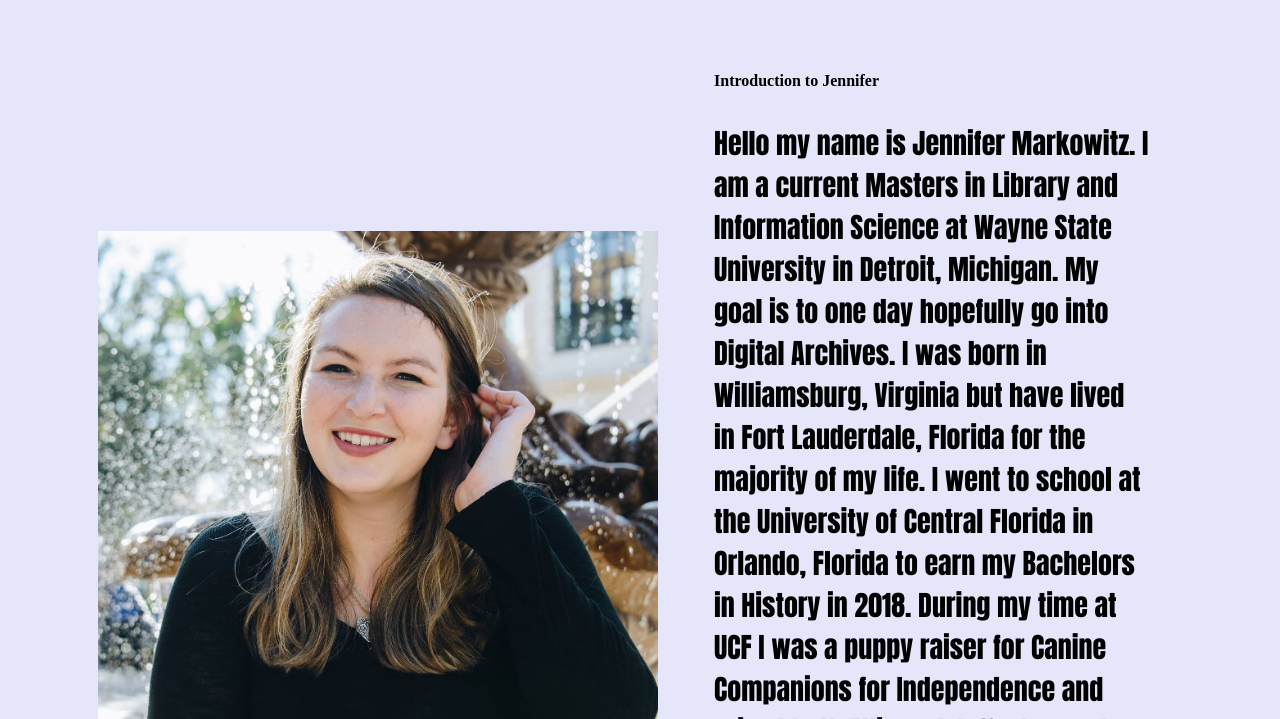
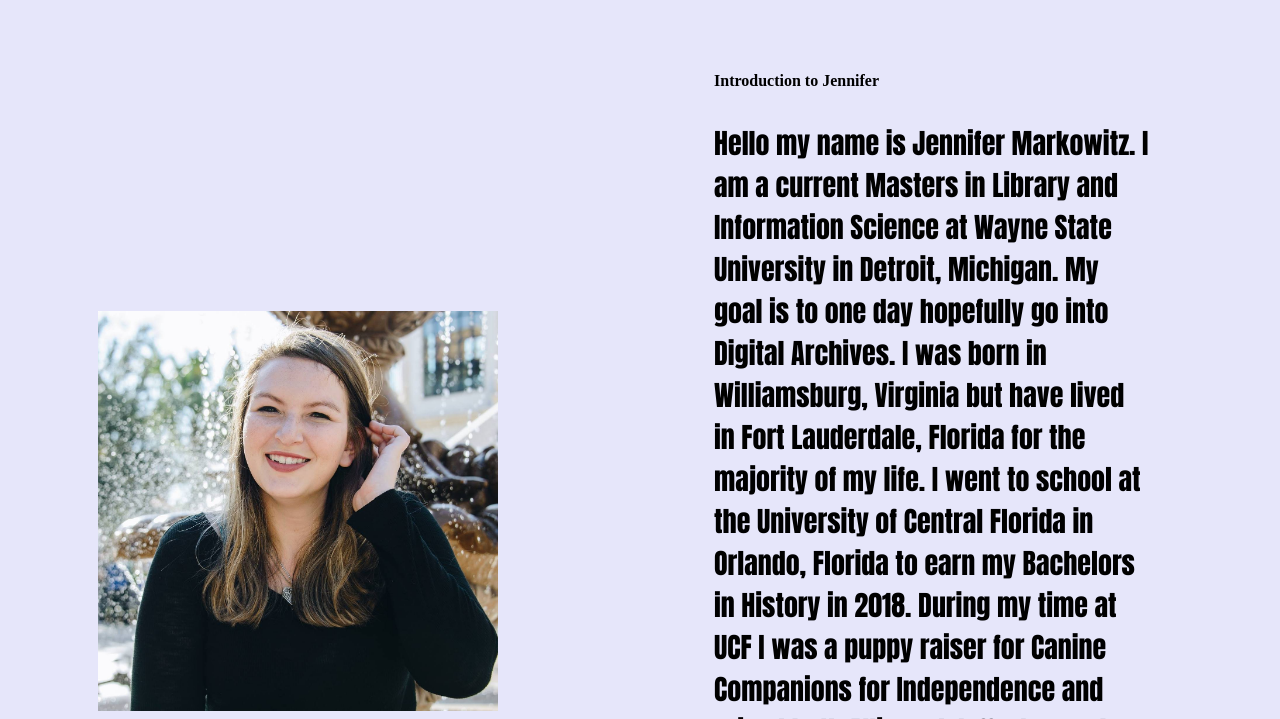
Before and after one commit to INF6420/ss24-JMarkowitz1, a plain HTML site: page index.html in a window 1280 px wide. Shown: the part 81-800 px from the top of the page. Drawn offline with Linux system fonts and the light colour scheme.

Commit message:
Lighthouse
Updated so all passed audit

```diff
--- a/style.css
+++ b/style.css
@@ -241,7 +241,8 @@ main {
 }
 
 .featured-image-container img {
-    max-height: 70vh;
+    max-height: 50vh;
+    max-width: 50vh;
 }
 
 .featured-text-container{
```
Also changed, not shown: blog.html (+1 -1 lines), contact.html (+1 -1 lines), explore.html (+1 -1 lines).
